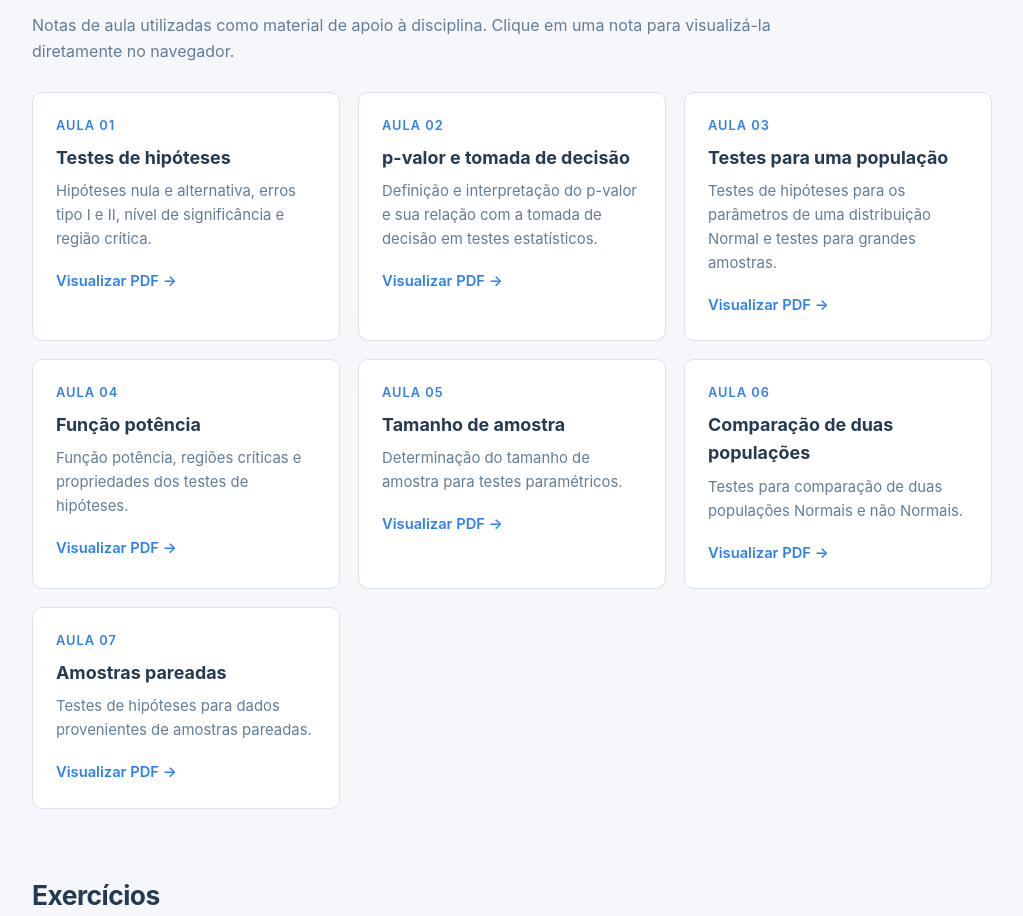
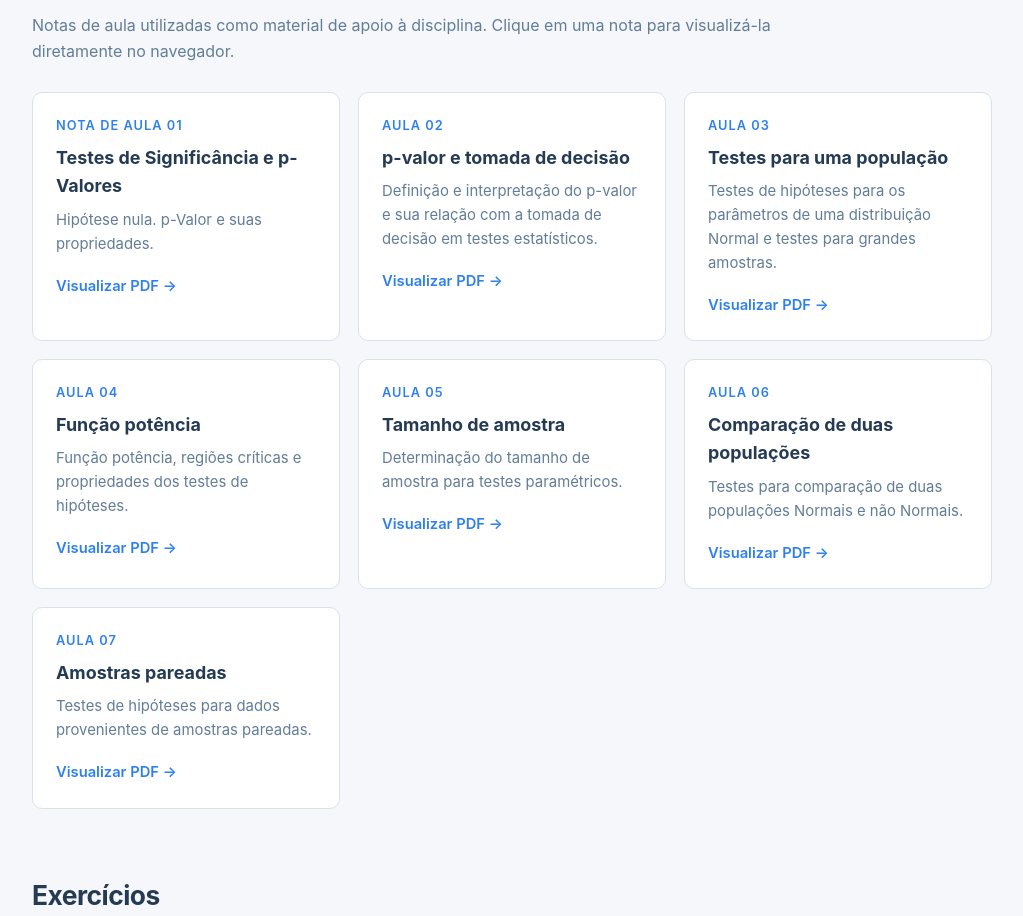
Before and after one commit to mmtaddeo/Inferencia_B, a plain HTML site: page index.html in a window 1280 px wide. Shown: the part 812-1728 px from the top of the page, without its empty margins (128-1151 px from the left). Drawn offline with Linux system fonts and the light colour scheme.

Commit message:
Update index.html

```diff
--- a/index.html
+++ b/index.html
@@ -380,14 +380,13 @@
             <div class="card">
 
                 <div class="card-number">
-                    Aula 01
+                    Nota de Aula 01
                 </div>
 
-                <h3>Testes de hipóteses</h3>
+                <h3>Testes de Significância e p-Valores</h3>
 
                 <p>
-                    Hipóteses nula e alternativa, erros tipo I e II,
-                    nível de significância e região crítica.
+                    Hipótese nula. p-Valor e suas propriedades.
                 </p>
 
                 <a href="notas/aula-01.pdf">
```
